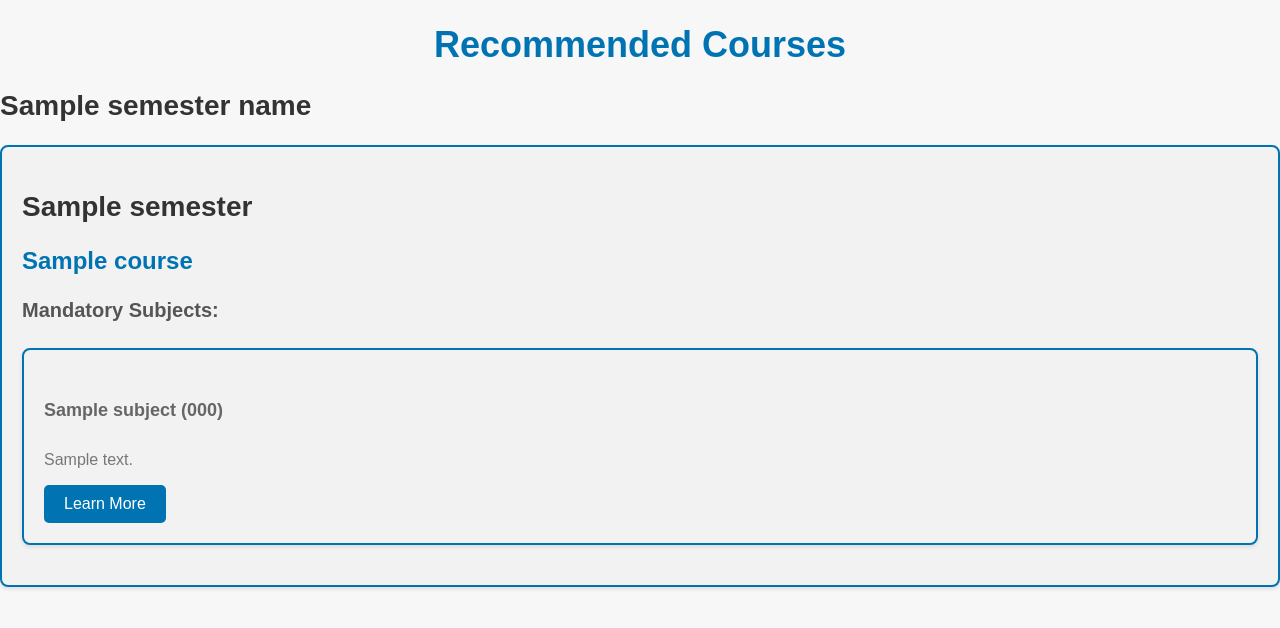
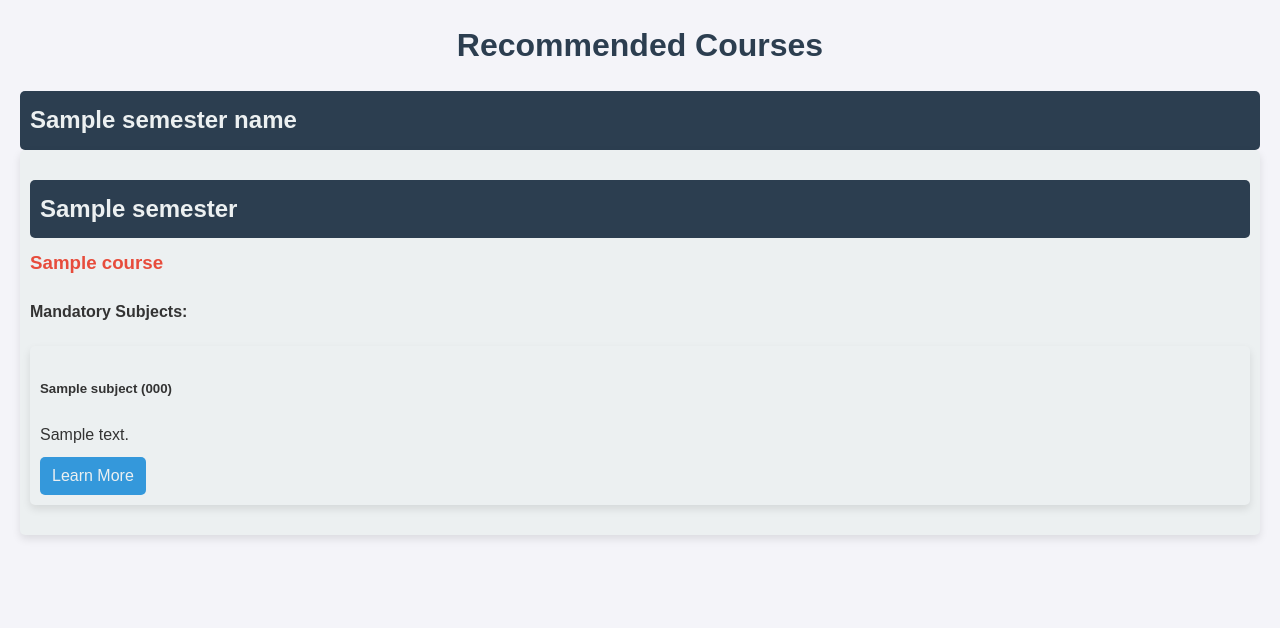
Before and after one commit to dearnidhi/Course-Recommendations-Python-LLM-Openai, a Flask app: template templates/index.html in a window 1280 px wide. Shown: the top 628 px of the page. Run offline with Flask 3, Linux system fonts and the light colour scheme; the template is opened without the code that fills it: most values are stand-ins (such as "Sample title", 1, 10 or a date in 2020).

Commit message:
add for design

```diff
--- a/static/style.css
+++ b/static/style.css
@@ -1,76 +1,75 @@
-/* style.css */
-body {
-    font-family: 'Arial', sans-serif;
-    background-color: #f7f7f7;
+/* Resetting some default styles */
+body, h1, h2, h3, p, ul, li {
     margin: 0;
     padding: 0;
-    color: #333;
+    font-family: 'Arial', sans-serif;
 }
 
-.container {
-    max-width: 800px;
-    margin: 0 auto;
+body {
+    background-color: #f4f4f9;
+    color: #333;
+    font-size: 16px;
+    line-height: 1.6;
     padding: 20px;
-    background-color: #fff;
-    box-shadow: 0 4px 6px rgba(0, 0, 0, 0.1);
-    border-radius: 8px;
 }
 
 h1 {
-    font-size: 36px;
-    color: #0074b3;
     text-align: center;
+    margin-bottom: 20px;
+    color: #2c3e50;
 }
 
 h2 {
-    font-size: 28px;
-    color: #333;
+    background-color: #2c3e50;
+    color: #ecf0f1;
+    padding: 10px;
+    border-radius: 5px;
+    margin-top: 20px;
+}
+
+h3 {
+    margin-top: 10px;
+    color: #e74c3c;
 }
 
 ul {
-    list-style: none;
-    padding: 0;
+    list-style-type: none;
 }
 
 li {
+    background-color: #ecf0f1;
     margin-bottom: 20px;
-    padding: 20px;
-    border: 2px solid #0074b3;
-    border-radius: 8px;
-    background-color: #f2f2f2;
-    box-shadow: 0 2px 4px rgba(0, 0, 0, 0.1);
+    border-radius: 5px;
+    padding: 10px;
+    box-shadow: 0 4px 8px rgba(0,0,0,0.1);
 }
 
-h3 {
-    font-size: 24px;
-    color: #0074b3;
-}
-
-h4 {
-    font-size: 20px;
-    color: #555;
-    margin-top: 10px;
-}
-
-h5 {
-    font-size: 18px;
-    color: #666;
+/* The "div" selector may need a specific class or ID selector */
+div {
+    margin-bottom: 10px;
 }
 
 p {
-    color: #777;
+    margin-bottom: 10px;
 }
 
-a.learn-more-button {
+a {
     display: inline-block;
-    padding: 10px 20px;
-    background-color: #0074b3;
-    color: #fff;
+    background-color: #3498db;
+    color: #ecf0f1;
+    padding: 6px 12px;
+    border-radius: 5px;
     text-decoration: none;
-    border-radius: 5px;
-    transition: background-color 0.3s;
+    transition: background-color 0.3s ease;
 }
 
-a.learn-more-button:hover {
-    background-color: #005a8d;
+a:hover {
+    background-color: #2980b9;
 }
+
+/* Media query for smaller screens */
+@media (max-width: 600px) {
+    body {
+        padding: 10px;
+    }
+}
```
